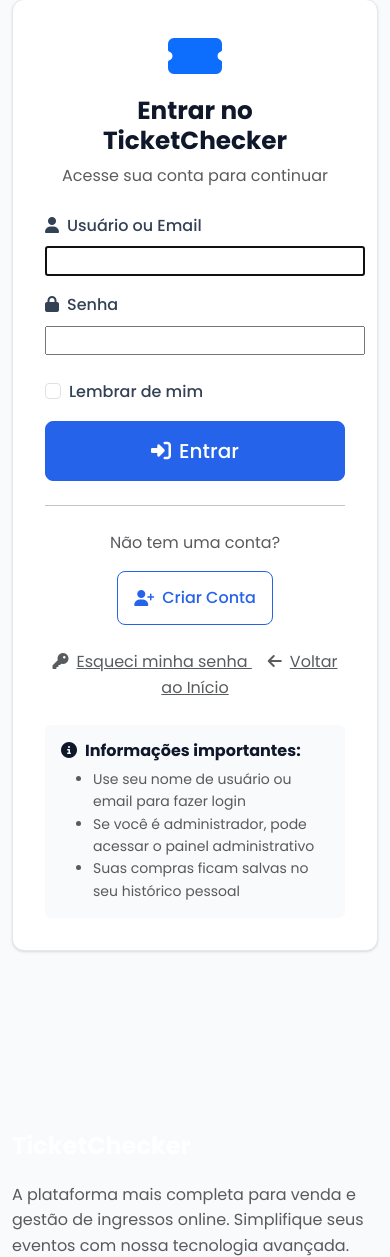
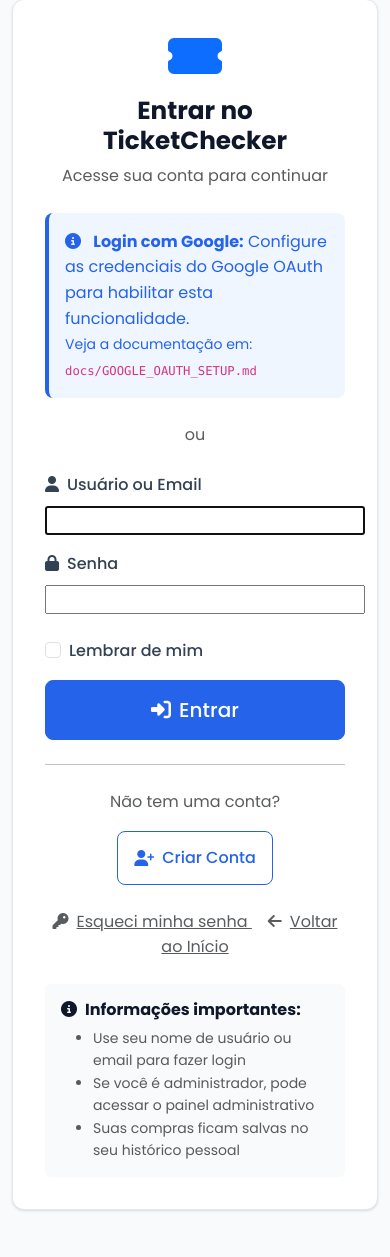
Before and after one commit to torxytonnickertrux/ticketchecker, a Django app: page /login/ in a window 390 px wide. Shown: the part 129-1386 px from the top of the page. Run offline with Django 5.2, Linux system fonts and the light colour scheme.

Commit message:
feat: implementar interface de login com Google OAuth
- Adicionar botão 'Entrar com Google' no template de login
- Implementar verificação de disponibilidade do Google OAuth
- Adicionar mensagem informativa quando credenciais não configuradas
- Atualizar view de login para detectar configuração do OAuth
- Manter compatibilidade com login tradicional
- Design responsivo e moderno para o botão Google

```diff
--- a/events/views.py
+++ b/events/views.py
@@ -505,8 +505,13 @@ def login_view(request):
     # Obter URL de redirecionamento se fornecida
     next_url = request.GET.get('next')
 
+    # Verificar se Google OAuth está disponível
+    from allauth.socialaccount.models import SocialApp
+    google_oauth_available = SocialApp.objects.filter(provider='google').exists()
+
     context = {
         'form': form,
+        'google_oauth_available': google_oauth_available,
         'next': next_url,
     }
 
--- a/templates/registration/login.html
+++ b/templates/registration/login.html
@@ -39,6 +39,25 @@
                             </div>
                         {% endif %}
                     {% endif %}
+
+                    <!-- Login com Google -->
+                    {% if google_oauth_available %}
+                    <div class="d-grid gap-3 mb-4">
+                        <a href="{% url 'google_login' %}" class="btn btn-outline-danger btn-lg">
+                            <i class="fab fa-google me-2"></i>Entrar com Google
+                        </a>
+                    </div>
+                    {% else %}
+                    <div class="alert alert-info mb-4">
+                        <i class="fas fa-info-circle me-2"></i>
+                        <strong>Login com Google:</strong> Configure as credenciais do Google OAuth para habilitar esta funcionalidade.
+                        <br><small>Veja a documentação em: <code>docs/GOOGLE_OAUTH_SETUP.md</code></small>
+                    </div>
+                    {% endif %}
+
+                    <div class="text-center mb-4">
+                        <span class="text-muted">ou</span>
+                    </div>
 
                     <form method="post">
                         {% csrf_token %}
```
